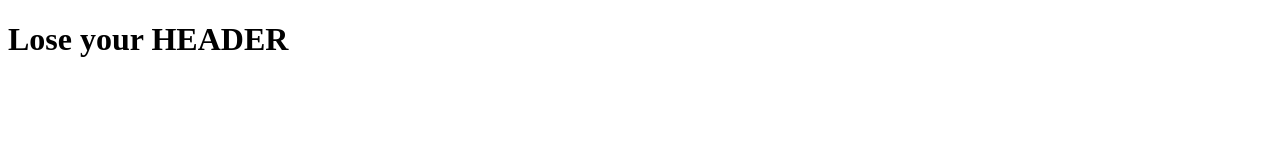
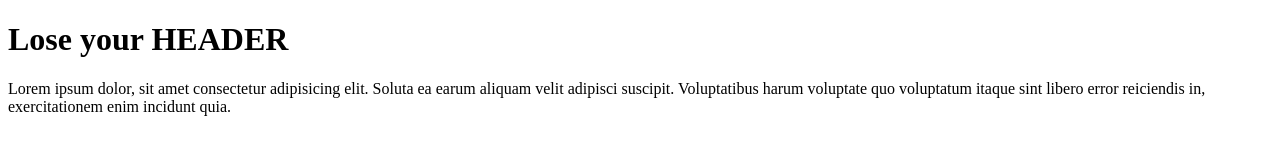
Before and after one commit to marcusedralin/git-test, a plain HTML site: page index.html in a window 1280 px wide. Drawn offline with Linux system fonts and the light colour scheme.

Commit message:
Second commit

```diff
--- a/index.html
+++ b/index.html
@@ -7,5 +7,11 @@
   </head>
   <body>
     <h1>Lose your HEADER</h1>
+    <p>
+      Lorem ipsum dolor, sit amet consectetur adipisicing elit. Soluta ea earum
+      aliquam velit adipisci suscipit. Voluptatibus harum voluptate quo
+      voluptatum itaque sint libero error reiciendis in, exercitationem enim
+      incidunt quia.
+    </p>
   </body>
 </html>
```
